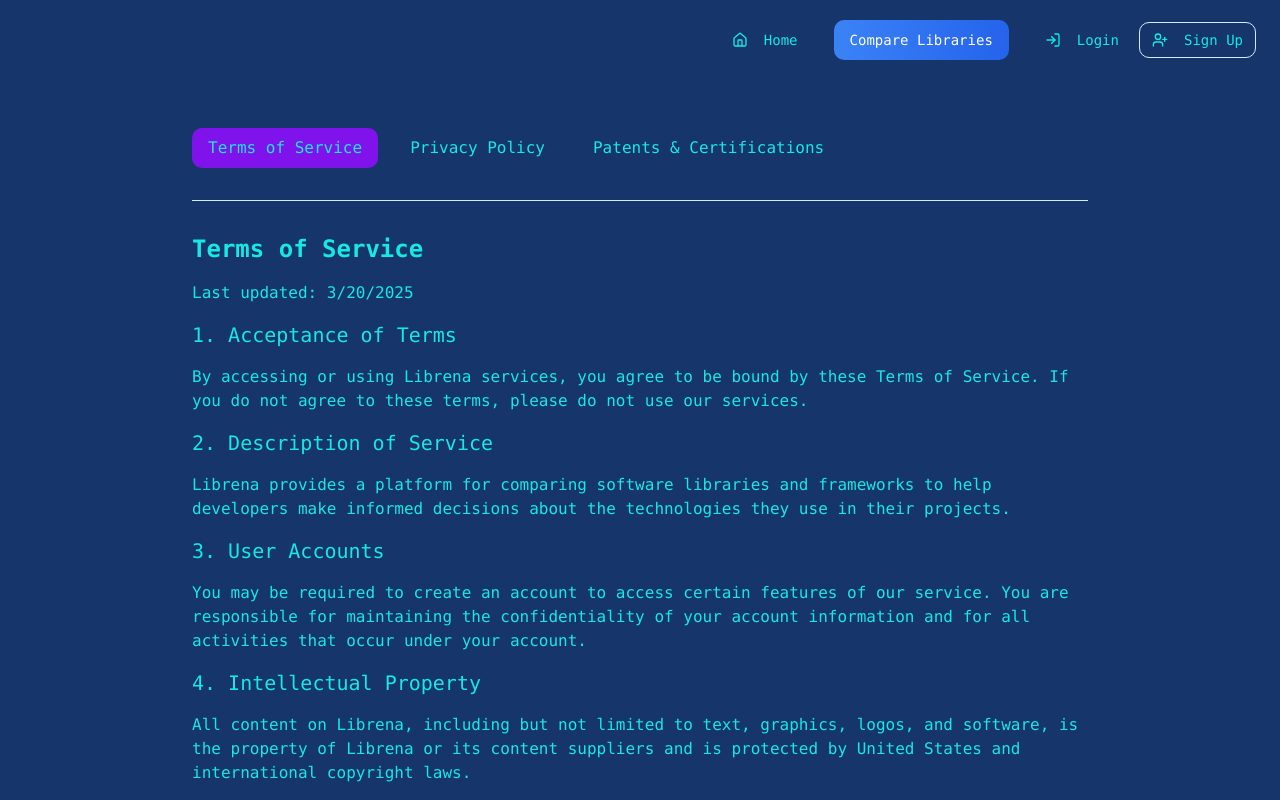
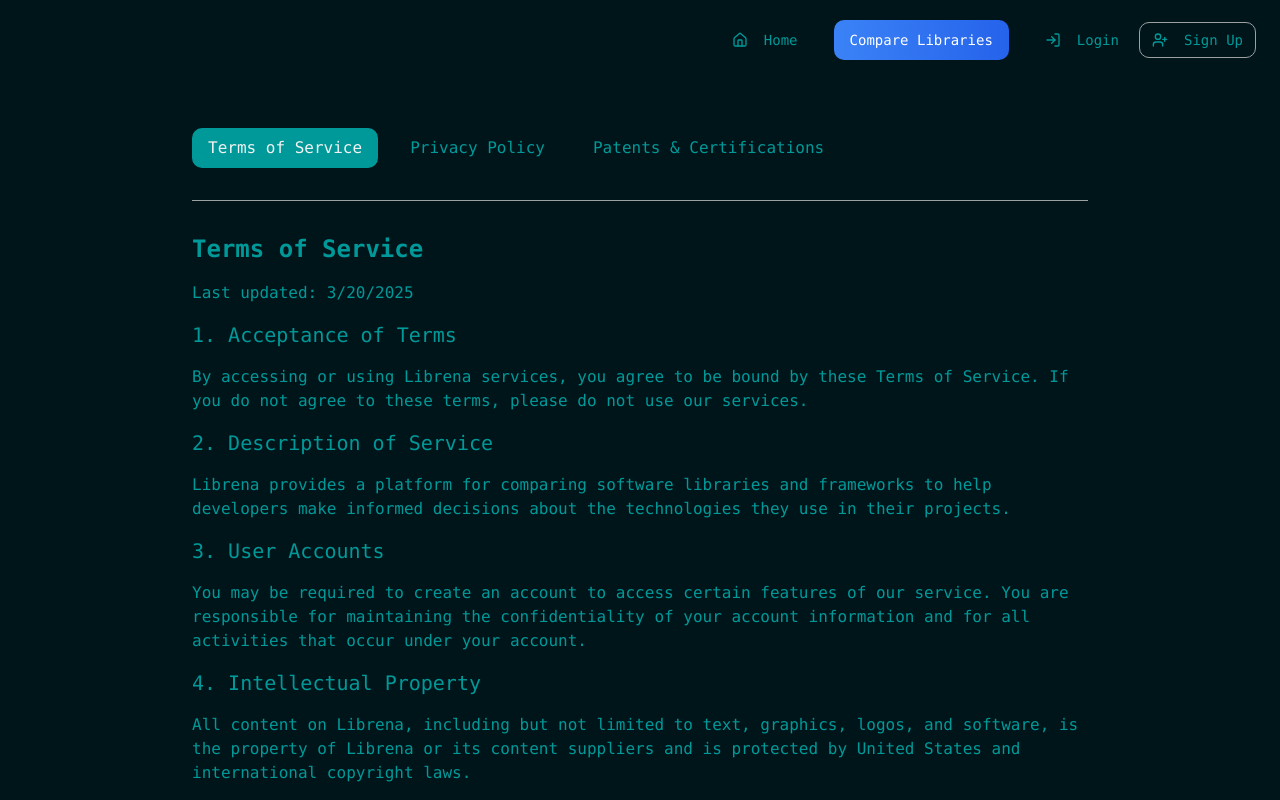
Before and after one commit to PavanVishnuvarmanamburi/Librena, a React (Vite) app: page /legal in a window 1280 px wide. Shown: the top 800 px of the page. Built offline with nearby package versions, Linux system fonts and the light colour scheme.

Commit message:
Update color palette
Updates the color palette in the application to use a new set of colors. The new colors are chosen to improve the overall look and feel of the application, with appropriate colors for fonts, backgrounds, animations, and highlights.

```diff
--- a/src/index.css
+++ b/src/index.css
@@ -5,65 +5,65 @@
 
 @layer base {
   :root {
-    --background: 218 66% 25%; /* #172d67 */
-    --foreground: 177 83% 50%; /* #22ddd2 */
+    --background: 191 100% 5%; /* #00181a */
+    --foreground: 180 100% 30%; /* #00989b */
 
-    --card: 218 66% 25%;
-    --card-foreground: 177 83% 50%;
+    --card: 191 100% 5%;
+    --card-foreground: 180 100% 30%;
 
-    --popover: 218 66% 25%;
-    --popover-foreground: 177 83% 50%;
+    --popover: 191 100% 5%;
+    --popover-foreground: 180 100% 30%;
 
-    --primary: 270 85% 50%; /* #8c15e9 */
-    --primary-foreground: 177 83% 50%;
+    --primary: 180 100% 30%; /* #00989b */
+    --primary-foreground: 0 0% 95%;
 
-    --secondary: 198 86% 90%; /* #d4f0fc */
-    --secondary-foreground: 218 66% 25%;
+    --secondary: 180 100% 18%; /* #00585a */
+    --secondary-foreground: 0 0% 95%;
 
-    --muted: 198 86% 90%;
-    --muted-foreground: 177 83% 50%;
+    --muted: 120 1% 87%; /* #dcdedd */
+    --muted-foreground: 191 100% 5%;
 
-    --accent: 270 85% 50%;
-    --accent-foreground: 177 83% 50%;
+    --accent: 180 100% 18%;
+    --accent-foreground: 0 0% 95%;
 
     --destructive: 0 84% 60%;
-    --destructive-foreground: 198 86% 90%;
+    --destructive-foreground: 0 0% 95%;
 
-    --border: 198 86% 90%;
-    --input: 198 86% 90%;
-    --ring: 270 85% 50%;
+    --border: 180 3% 62%; /* #99a2a1 */
+    --input: 180 3% 62%;
+    --ring: 180 100% 30%;
 
     --radius: 0.75rem;
   }
 
   .dark {
-    --background: 218 66% 25%;
-    --foreground: 177 83% 50%;
+    --background: 191 100% 5%; /* #00181a */
+    --foreground: 180 100% 30%; /* #00989b */
 
-    --card: 218 66% 25%;
-    --card-foreground: 177 83% 50%;
+    --card: 191 100% 5%;
+    --card-foreground: 180 100% 30%;
 
-    --popover: 218 66% 25%;
-    --popover-foreground: 177 83% 50%;
+    --popover: 191 100% 5%;
+    --popover-foreground: 180 100% 30%;
 
-    --primary: 270 85% 50%;
-    --primary-foreground: 177 83% 50%;
+    --primary: 180 100% 30%; /* #00989b */
+    --primary-foreground: 0 0% 95%;
 
-    --secondary: 218 66% 15%;
-    --secondary-foreground: 177 83% 50%;
+    --secondary: 180 100% 18%; /* #00585a */
+    --secondary-foreground: 0 0% 95%;
 
-    --muted: 218 66% 15%;
-    --muted-foreground: 177 83% 40%;
+    --muted: 180 100% 18%;
+    --muted-foreground: 180 3% 62%; /* #99a2a1 */
 
-    --accent: 270 85% 40%;
-    --accent-foreground: 177 83% 50%;
+    --accent: 180 100% 30%; /* #00989b muted */
+    --accent-foreground: 0 0% 95%;
 
     --destructive: 0 63% 31%;
-    --destructive-foreground: 177 83% 50%;
+    --destructive-foreground: 0 0% 95%;
 
-    --border: 218 66% 15%;
-    --input: 218 66% 15%;
-    --ring: 198 86% 90%;
+    --border: 180 100% 18%;
+    --input: 180 100% 18%;
+    --ring: 120 1% 87%;
   }
 }
 
@@ -151,18 +151,18 @@
 }
 
 ::-webkit-scrollbar-thumb {
-  background: rgba(140, 21, 233, 0.3);
+  background: rgba(0, 152, 155, 0.3);
   border-radius: 8px;
 }
 
 ::-webkit-scrollbar-thumb:hover {
-  background: rgba(140, 21, 233, 0.5);
+  background: rgba(0, 152, 155, 0.5);
 }
 
 .dark ::-webkit-scrollbar-thumb {
-  background: rgba(140, 21, 233, 0.3);
+  background: rgba(0, 152, 155, 0.3);
 }
 
 .dark ::-webkit-scrollbar-thumb:hover {
-  background: rgba(140, 21, 233, 0.5);
+  background: rgba(0, 152, 155, 0.5);
 }
--- a/tailwind.config.ts
+++ b/tailwind.config.ts
@@ -54,10 +54,10 @@ export default {
 					foreground: 'hsl(var(--card-foreground))'
 				},
 				theme: {
-					dark: '#172d67',
-					hover: '#8c15e9',
-					highlight: '#22ddd2',
-					shadow: '#d4f0fc'
+					dark: '#00181a',
+					hover: '#00989b',
+					highlight: '#00585a',
+					shadow: '#dcdedd'
 				}
 			},
 			borderRadius: {
```
